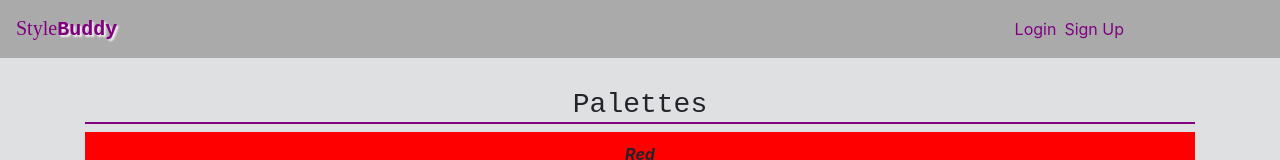
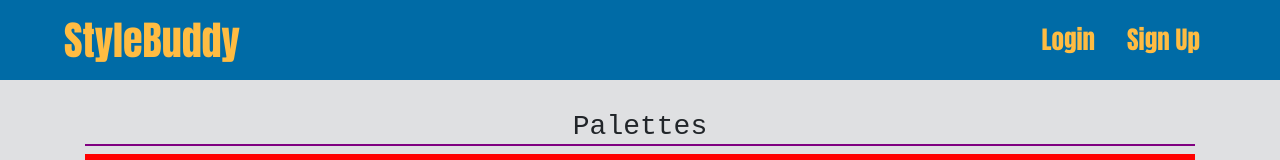
Before and after one commit to samvrny/style-buddy, a React (Create React App) app in the folder client/: page / in a window 1280 px wide. Shown: the top 160 px of the page. Built offline with nearby package versions, Linux system fonts and the light colour scheme; no server answers; a small style sheet from the web is missing.

Commit message:
restyled navbar

```diff
--- a/client/src/components/Header/index.js
+++ b/client/src/components/Header/index.js
@@ -10,29 +10,31 @@ const Header = () => {
   };
 
   return (
-    <header className="nav-back">
-      <nav className="container navbar d-flex justify-content-between mx-0">
+    <header>
+      <nav>
+        <div className='title'>
           <Link to="/">
             <a className="navbar-brand link"><span className="style">Style</span>
               <span className="buddy">Buddy</span>
             </a>
           </Link>
+        </div>
 
-        <div>
+        <div className='signup-links'>
           {Auth.loggedIn() ? (
             <>
-              <Link to="/favorites" className="link">My Favorites</Link>
-              <a href="/" className="link pl-2" onClick={logout}>
+              <Link to="/favorites" className='link'>My Favorites</Link>
+              <a href="/" className='link' onClick={logout}>
                 Logout
               </a>
             </>
           ) : (
             <>
               <Link to="/login">
-                <a className="link">Login</a>
+                <a className='signup-link'>Login</a>
               </Link>
               <Link to="/signup">
-                <a className="pl-2 link">Sign Up</a>
+                <a className='signup-link'>Sign Up</a>
               </Link>
             </>
           )}
--- a/client/src/index.css
+++ b/client/src/index.css
@@ -1,9 +1,12 @@
 :root {
   --light: #dfe0e2;
   --dark: #AAAAAA;
+  --darkBlue: #006BA6;
   --primary: purple;
   --secondary: #B7999C;
   --white: whitesmoke;
+  --yellow: #FFBC42;
+  --lightBlue: #0496FF;
 }
 
 body {
@@ -21,27 +24,38 @@ code {
     monospace;
 }
 
-.nav-back {
-  background-color: var(--dark);
+header {
+  background-color: var(--darkBlue);
+  height: 80px;
+  display: flex;
+  align-items: center;
+  justify-content: center;
 }
 
-
-a {
-  color: var(--primary);
+nav {
+  display: flex;
+  align-items: center;
+  justify-content: space-between;
+  width: 90%;
 }
 
-a:hover {
-  color: var(--white);
+.navbar-brand {
+  font-family: Impact, Haettenschweiler, 'Arial Narrow Bold', sans-serif;
+  color: var(--yellow);
+  font-size: 40px;
 }
 
-.style {
-  font-family: cursive;
+.signup-links a {
+  text-decoration: none;
+  font-family: Impact, Haettenschweiler, 'Arial Narrow Bold', sans-serif;
+  color: var(--yellow);
+  margin: 0px 8px 0px 8px;
+  font-size: 25px;
 }
 
-.buddy {
-  font-family: monospace;
-  font-weight: bold;
-  text-shadow: 2px 2px 2px var(--white);
+.signup-links a:hover {
+  text-decoration: none;
+  color: var(--lightBlue);
 }
 
 .colors {
```
Lines whose indentation alone changed are shown as unchanged.
